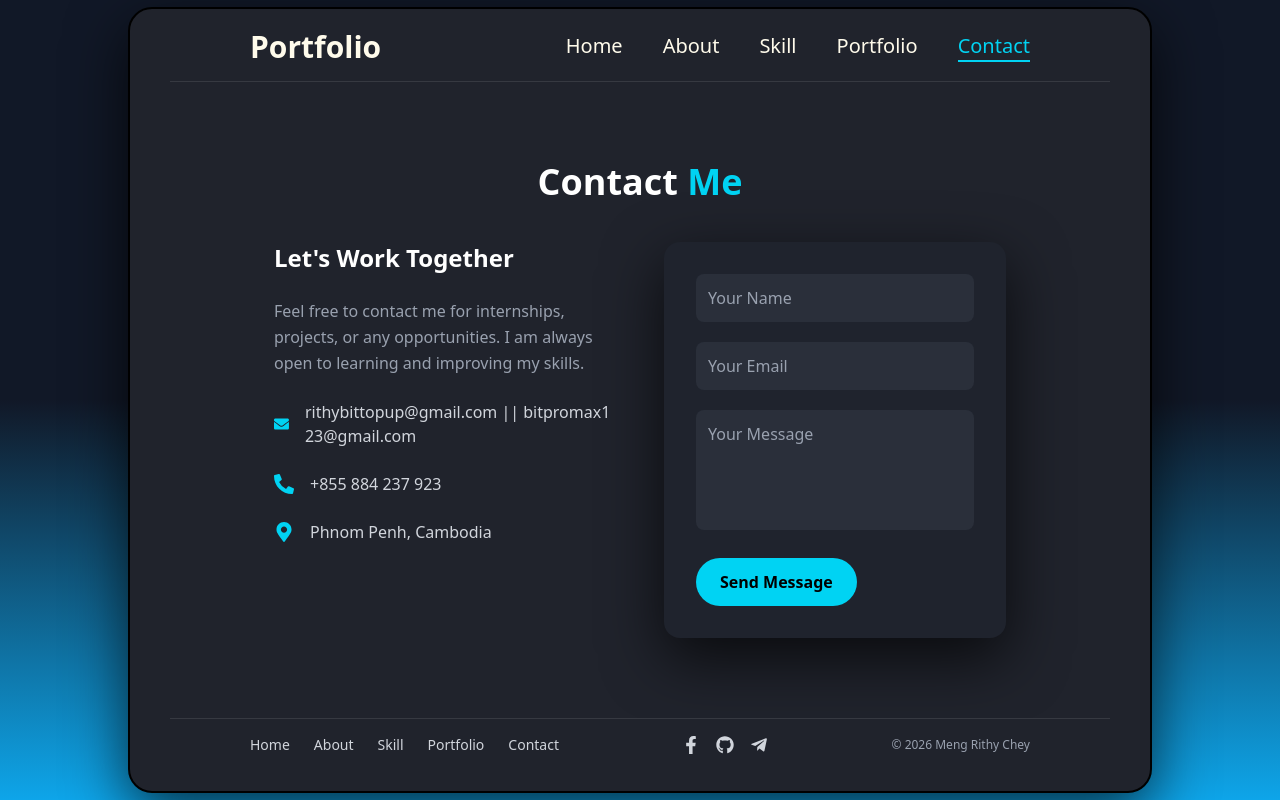
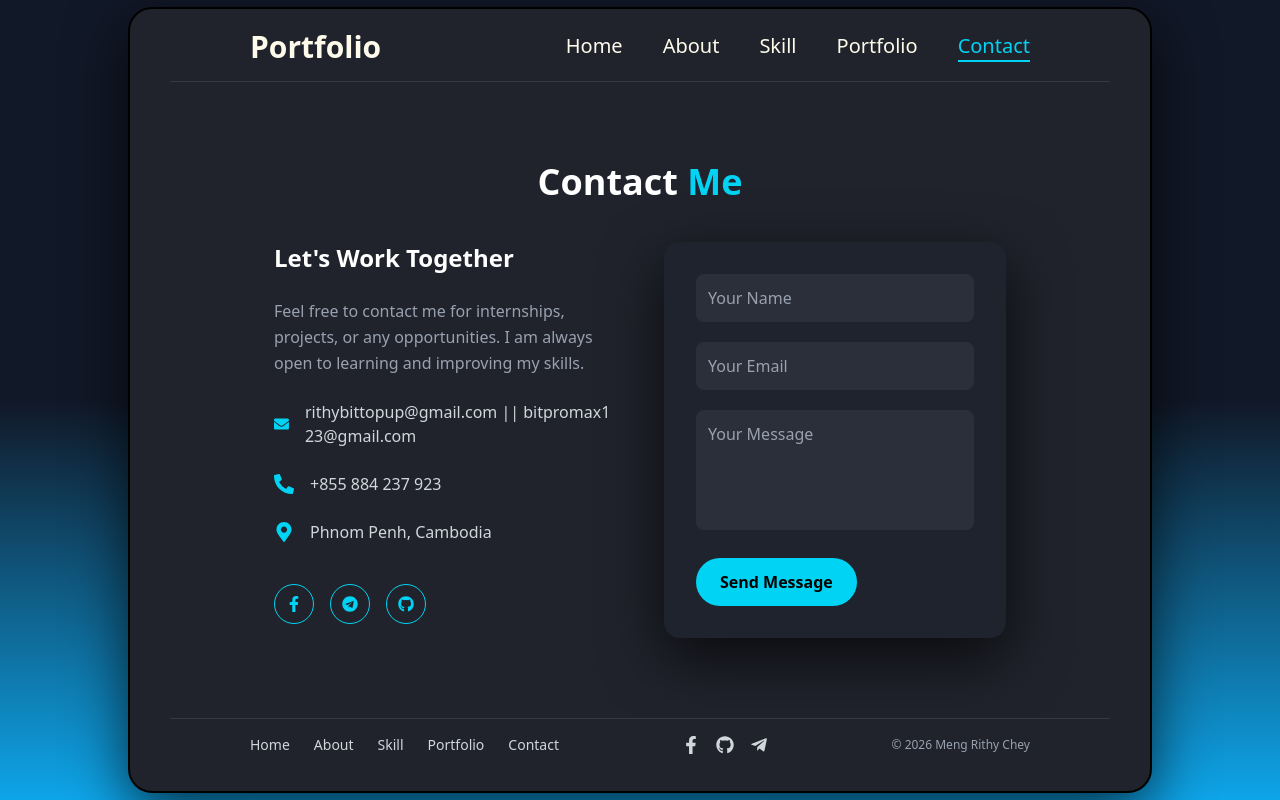
Before and after one commit to BIT9918/My_Portfolio, a React (Vite) app: page /contact in a window 1280 px wide. Built offline with nearby package versions, Linux system fonts and the light colour scheme.

Commit message:
My Portfolio

```diff
--- a/src/components/Contact.jsx
+++ b/src/components/Contact.jsx
@@ -1,6 +1,12 @@
 import React from "react";
 import { FaEnvelope, FaPhoneAlt, FaMapMarkerAlt } from "react-icons/fa";
-
+import {
+  FaFacebookF,
+  FaInstagram,
+  FaLinkedinIn,
+  FaGithub,
+  FaTelegram,
+} from "react-icons/fa";
 function Contact() {
   return (
     <div className="w-full h-full px-4 lg:px-16 py-8 md:py-10 flex flex-col gap-10">
@@ -44,7 +50,39 @@ function Contact() {
               Phnom Penh, Cambodia
             </span>
           </div>
-        </div>
+
+          {/* SOCIAL ICONS */}
+                <div className="flex gap-4 mt-4">
+                    <a
+                      href="https://web.facebook.com/profile.php?id=61560884715837"
+                      target="_blank"
+                      rel="noopener noreferrer"
+                      className="w-10 h-10 flex items-center justify-center rounded-full border border-cyan-400 text-cyan-400 hover:bg-cyan-400 hover:text-black transition"
+                    >
+                      <FaFacebookF />
+                    </a>
+
+                    <a
+                      href="https://t.me/Meng_Rithy_Chey"
+                      target="_blank"
+                      rel="noopener noreferrer"
+                      title="@Meng_Rithy_Chey"
+                      className="w-10 h-10 flex items-center justify-center rounded-full border border-cyan-400 text-cyan-400 hover:bg-cyan-400 hover:text-black transition"
+                    >
+                      <FaTelegram />
+                    </a>
+
+                    <a
+                      href="https://github.com/BIT9918"
+                      target="_blank"
+                      rel="noopener noreferrer"
+                      className="w-10 h-10 flex items-center justify-center rounded-full border border-cyan-400 text-cyan-400 hover:bg-cyan-400 hover:text-black transition"
+                    >
+                      <FaGithub />
+                    </a>
+
+                  </div>
+               </div>
 
         {/* RIGHT – CONTACT FORM */}
         <form
--- a/src/components/Home.jsx
+++ b/src/components/Home.jsx
@@ -108,9 +108,9 @@ function Home() {
   </a> */}
         </div>
 
-        <button className="mt-6 w-fit px-6 py-3 bg-cyan-400 text-black font-semibold rounded-full hover:bg-cyan-300 transition">
+        {/* <button className="mt-6 w-fit px-6 py-3 bg-cyan-400 text-black font-semibold rounded-full hover:bg-cyan-300 transition">
           Download CV
-        </button>
+        </button> */}
       </div>
 
       {/* RIGHT – FLOATING IMAGE */}
--- a/src/components/Portfolio.jsx
+++ b/src/components/Portfolio.jsx
@@ -7,14 +7,14 @@ import Img from "../assets/img/Screenshot 2026-01-21 192105.png"
 
 function Portfolio() {
   return (
-    <div className="w-full h-full px-4 md:px-16 py-8 md:py-20 flex flex-col gap-8">
+    <div className="w-full h-full md:px-16 py-8 md:py-20 flex flex-col gap-8">
       {/* TITLE */}
       <h2 className="text-3xl md:text-4xl font-bold text-center text-white">
         My <span className="text-cyan-400">Portfolio</span>
       </h2>
 
       {/* GRID */}
-      <div className="grid grid-cols-1 sm:grid-cols-2 lg:grid-cols-3 gap-6">
+      <div className="grid grid-cols-1 sm:grid-cols-2 lg:grid-cols-3 gap-6 px-1">
         {/* BURGER KING (NOT AVAILABLE) */}
         <div className="rounded-xl overflow-hidden bg-[#1f232d] shadow-lg opacity-70">
           <img
```
Also changed, not shown: src/assets/img/Profile.png.
